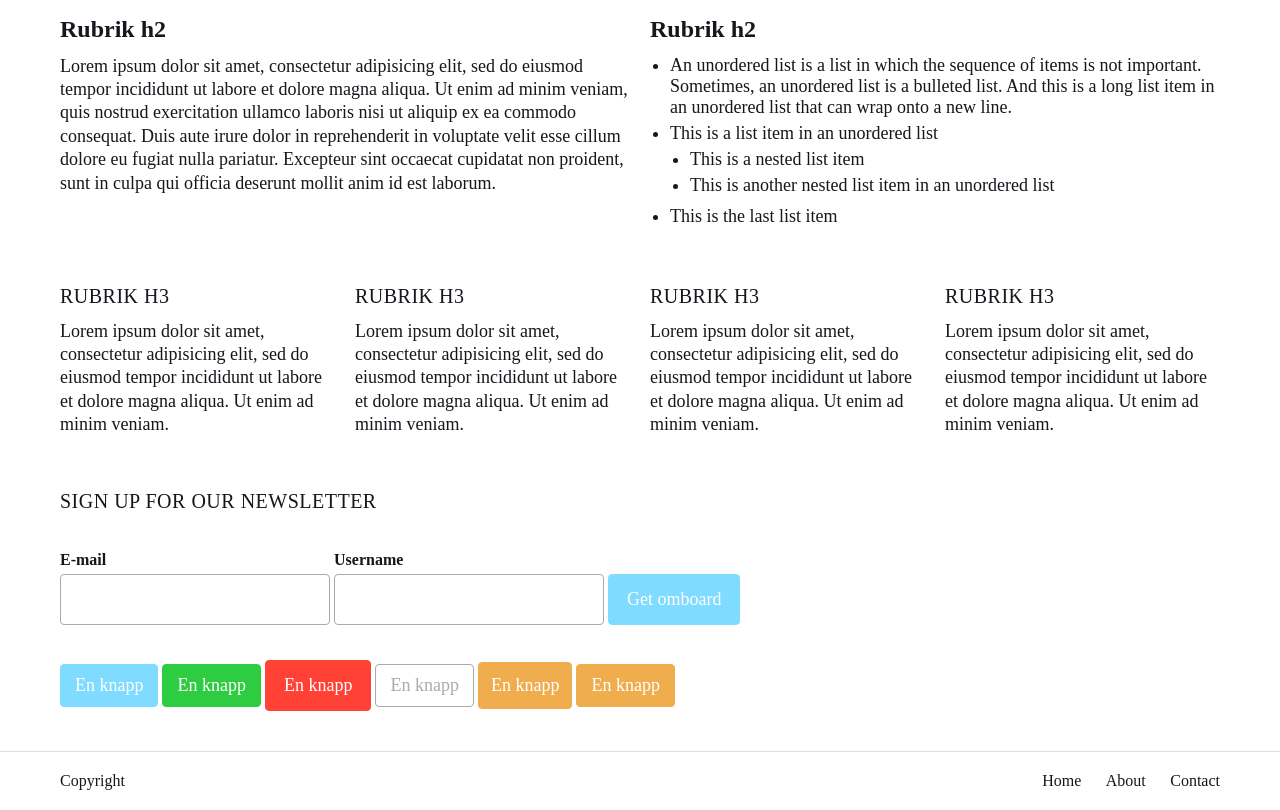
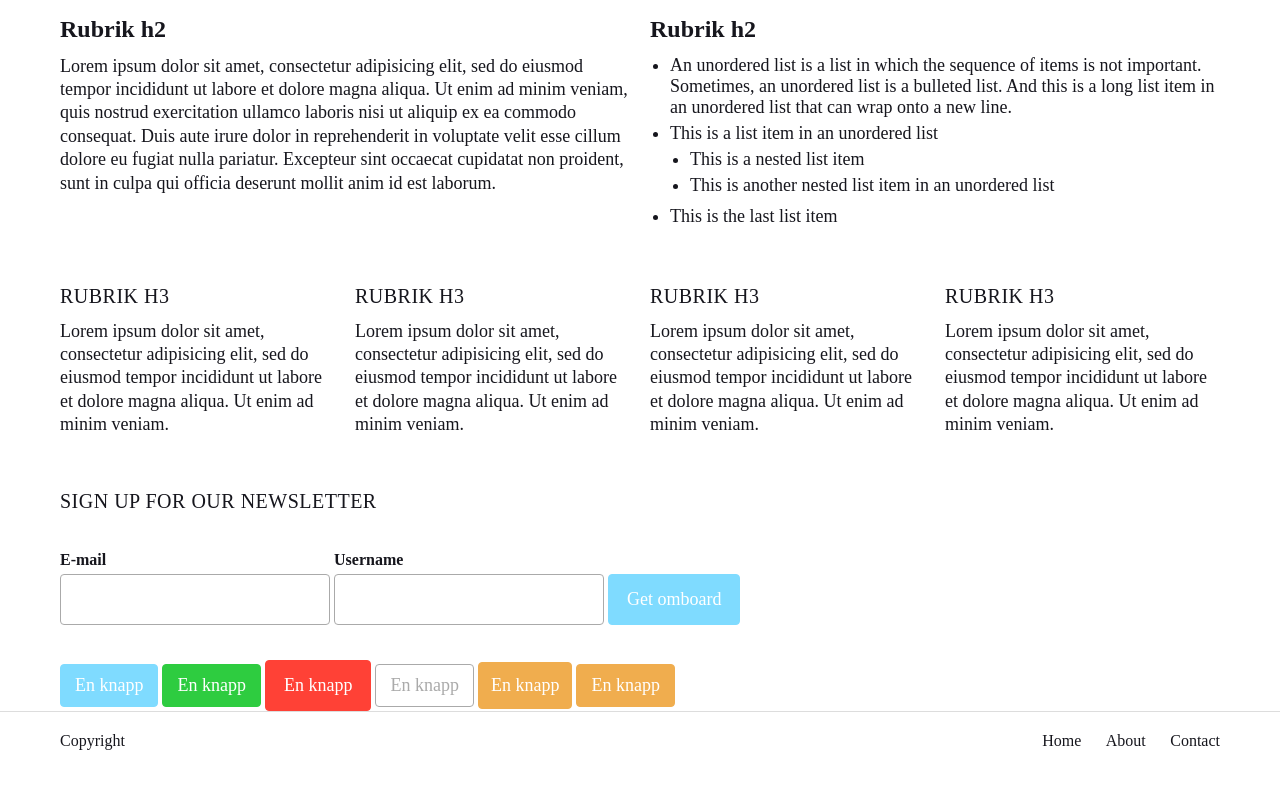
Before and after one commit to harpy-css/harpy, a website: page index.html in a window 1280 px wide. Shown: the part 368-1178 px from the top of the page. After the commit the page ends 1139 px from the top, so only its background shows below. Drawn offline with Linux system fonts and the light colour scheme.

Commit message:
Sticky footer

```diff
--- a/gulpfile.js
+++ b/gulpfile.js
@@ -4,6 +4,7 @@
     minifycss = require('gulp-minify-css'),
     rename = require('gulp-rename'),
     uglify = require('gulp-uglify'),
+    plumber = require('gulp-plumber'),
     notify = require("gulp-notify");
 
 gulp.task('express', function() {
@@ -45,6 +46,7 @@
 	.pipe(rename({suffix: '.min'}))
 	.pipe(minifycss())
 	.pipe(gulp.dest('css'))
+
 	.pipe(notify("SCSS minified"));
 });
 
--- a/index.html
+++ b/index.html
@@ -43,7 +43,7 @@
 	-->
 
 </head>
-	<body class="">
+	<body class="sticky-footer">
 	 	<header class="site-header" role="banner">
             <div class="container">
             <span class="brand">
--- a/package.json
+++ b/package.json
@@ -1,7 +1,7 @@
 {
   "name": "Harpy",
   "version": "0.1.0",
-  "description": "Harpy is a lightweight collection of base element styles, utilities, layout modules, and color styles designed for speed, performance, and scalability.",
+  "description": "Harpy is a lightweight collection of base element styles, utilities, layout modules, and color styles designed for speed, performance, and scalability.gulp",
   "main": "Gulpfile.js",
   "scripts": {
     "test": "echo \"Error: no test specified\" && exit 1"
@@ -19,6 +19,7 @@
     "gulp-autoprefixer": "0.0.7",
     "gulp-minify-css": "^0.3.4",
     "gulp-notify": "^2.2.0",
+    "gulp-plumber": "^0.6.6",
     "gulp-rename": "^1.2.0",
     "gulp-sass": "^1.3.3",
     "gulp-uglify": "^1.1.0",
--- a/scss/atoms/base/_base.scss
+++ b/scss/atoms/base/_base.scss
@@ -19,7 +19,8 @@
 
 html {
   overflow-y: scroll;
-  height: 100%;
+  min-height: 100%;
+  position: relative;
 }
 
 
@@ -36,6 +37,10 @@
 body {
   -webkit-tap-highlight-color: rgba(0,0,0,0); /* [1] */
   min-height: 100%;
+
+  &.sticky-footer {
+    margin-bottom: 60px;
+  }
 }
 
 ::selection {
--- a/scss/organisms/_footer.scss
+++ b/scss/organisms/_footer.scss
@@ -31,6 +31,12 @@
 	}
 }
 
-
-
-/* fixed footer */
+.sticky-footer {
+	footer {
+		@extend footer;
+		position: absolute;
+		bottom: 0;
+		width: 100%;
+		height: 60px;
+	}
+}
```
Also changed, not shown: css/harpy.css, css/harpy.min.css.
